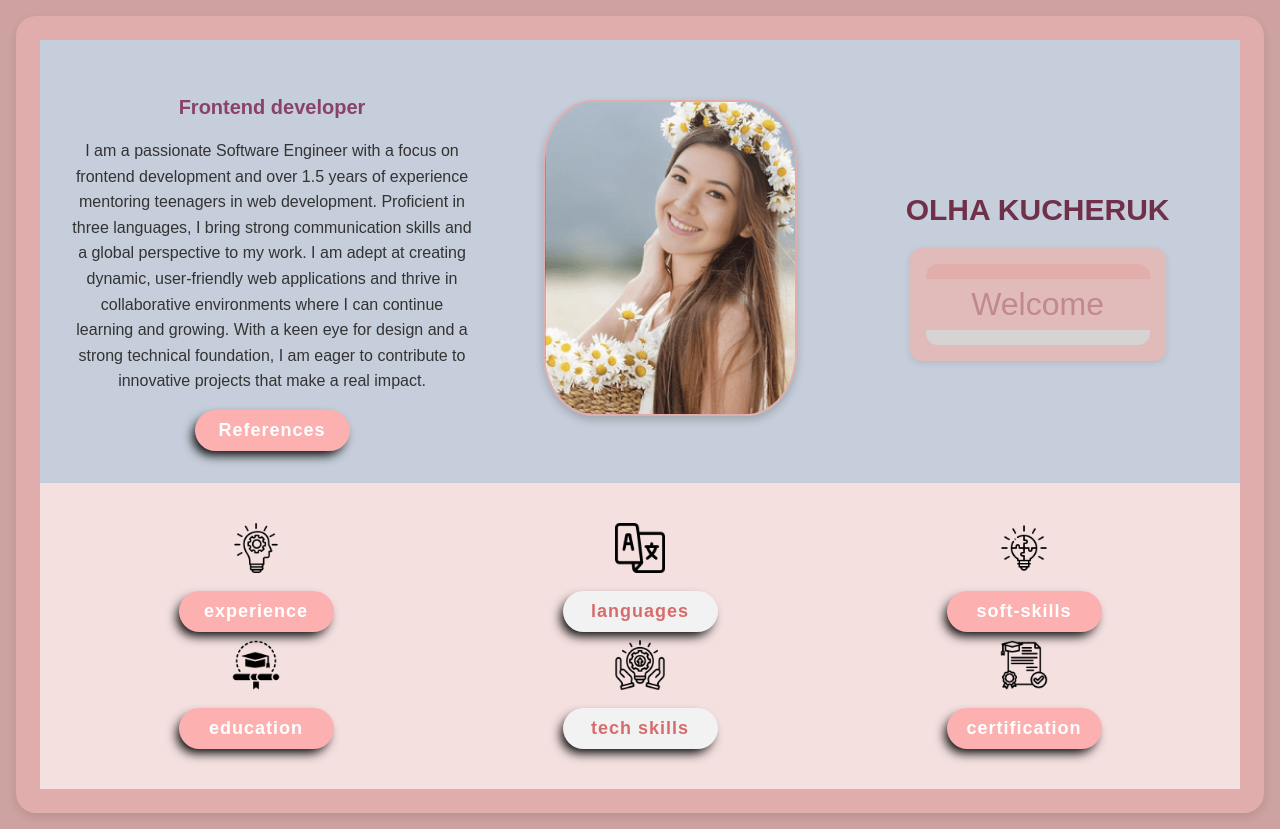
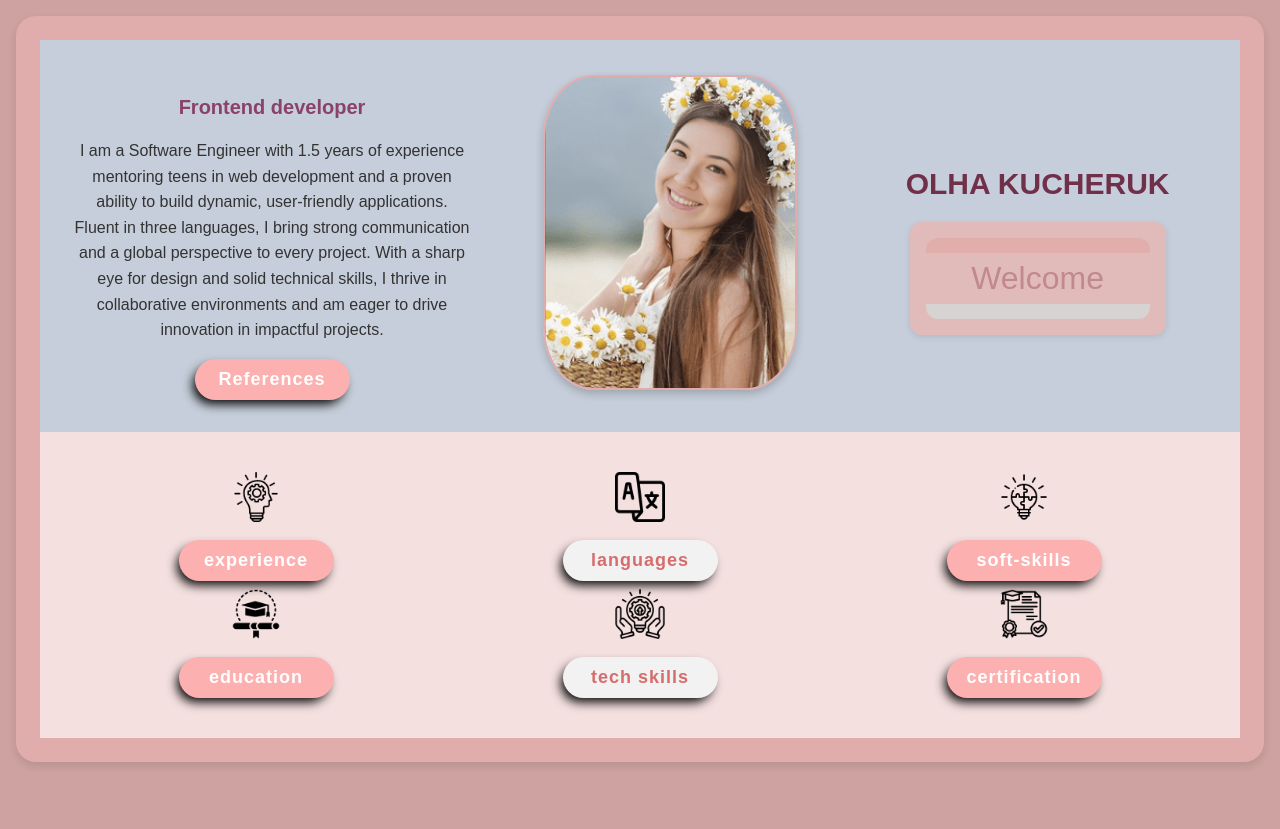
Before and after one commit to Olha36/portfolio, a React (Vite) app: page /home in a window 1280 px wide. After the commit the page ends 800 px from the top, so only its background shows below. Built offline with nearby package versions, Linux system fonts and the light colour scheme.

Commit message:
change text

```diff
--- a/src/components/Card2.tsx
+++ b/src/components/Card2.tsx
@@ -1,9 +1,9 @@
 import '../css/card.css';
 import img1 from '../img/1_optimized.png';
+import certificate from '../img/avatar-icons/certificate.png';
+import education from '../img/avatar-icons/education.png';
 import experience from '../img/avatar-icons/experience.png';
-import education from '../img/avatar-icons/education.png';
 import languages from '../img/avatar-icons/language.png';
-import certificate from '../img/avatar-icons/certificate.png';
 import softSkills from '../img/avatar-icons/soft-skills.png';
 import techSkills from '../img/avatar-icons/tech-skills.png';
 
@@ -17,12 +17,10 @@ export default function Card2() {
             {/* <h1>Olha Kucheruk</h1> */}
             <h3>Frontend developer</h3>
             <p>
-              I am a passionate Software Engineer with a focus on frontend development and over 1.5 years of experience
-              mentoring teenagers in web development. Proficient in three languages, I bring strong communication skills
-              and a global perspective to my work. I am adept at creating dynamic, user-friendly web applications and
-              thrive in collaborative environments where I can continue learning and growing. With a keen eye for design
-              and a strong technical foundation, I am eager to contribute to innovative projects that make a real
-              impact.
+              I am a Software Engineer with 1.5 years of experience mentoring teens in web development and a proven
+              ability to build dynamic, user-friendly applications. Fluent in three languages, I bring strong
+              communication and a global perspective to every project. With a sharp eye for design and solid technical
+              skills, I thrive in collaborative environments and am eager to drive innovation in impactful projects.
             </p>
             <button className='button button-pink'>References</button>
           </div>
@@ -36,7 +34,6 @@ export default function Card2() {
               <p>Welcome</p>
               <div className='welcome-bottom'></div>
             </div>
-
           </div>
         </div>
 
```
